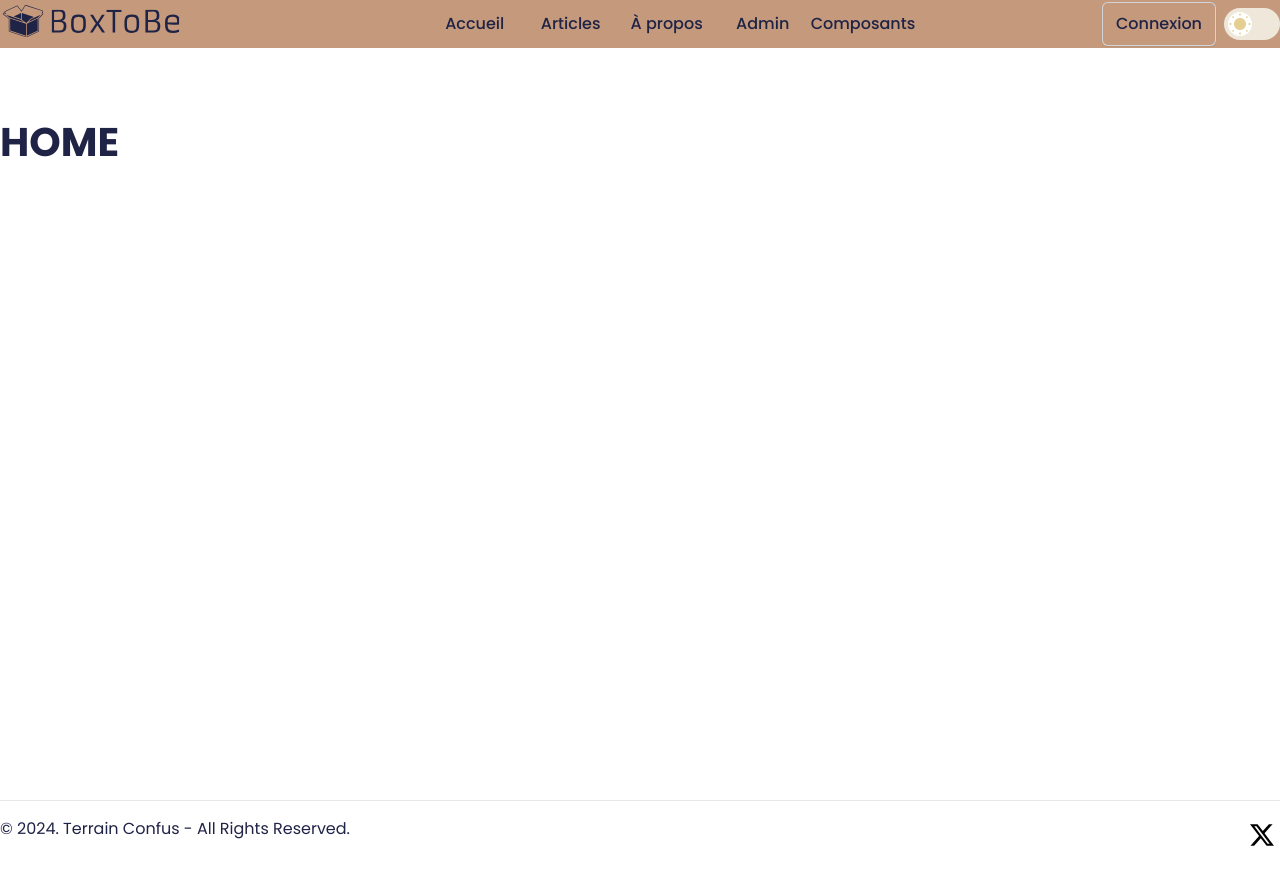
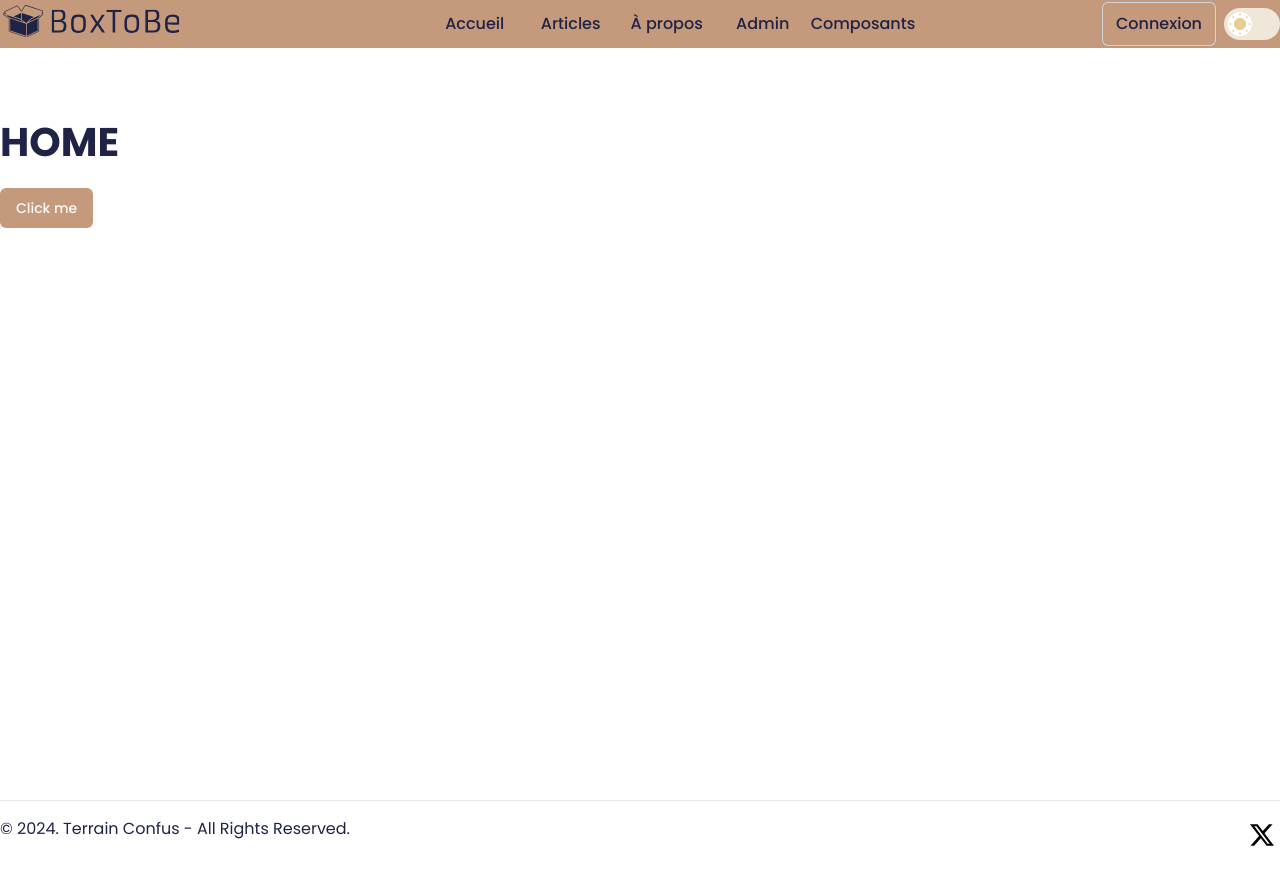
Before and after one commit to UaltarH/ESGI-4IW1-S2-Challenge, a Vue app in the folder frontend/: page / in a window 1280 px wide. Built offline with nearby package versions, Linux system fonts and the light colour scheme.

Commit message:
add library tailwind shadcn

```diff
--- a/frontend/package.json
+++ b/frontend/package.json
@@ -10,7 +10,13 @@
     "scss": "sass --watch src/style/input.scss src/main.css"
   },
   "dependencies": {
+    "class-variance-authority": "^0.7.0",
+    "clsx": "^2.1.1",
     "ionicons": "^7.4.0",
+    "lucide-vue-next": "^0.395.0",
+    "radix-vue": "^1.8.3",
+    "tailwind-merge": "^2.3.0",
+    "tailwindcss-animate": "^1.0.7",
     "vue": "^3.4.19",
     "vue-router": "^4.3.2",
     "zod": "^3.23.8"
--- /dev/null
+++ b/frontend/src/components/ui/button/Button.vue
@@ -0,0 +1,26 @@
+<script setup lang="ts">
+import type { HTMLAttributes } from 'vue'
+import { Primitive, type PrimitiveProps } from 'radix-vue'
+import { type ButtonVariants, buttonVariants } from '.'
+import { cn } from '@/lib/utils'
+
+interface Props extends PrimitiveProps {
+  variant?: ButtonVariants['variant']
+  size?: ButtonVariants['size']
+  class?: HTMLAttributes['class']
+}
+
+const props = withDefaults(defineProps<Props>(), {
+  as: 'button',
+})
+</script>
+
+<template>
+  <Primitive
+    :as="as"
+    :as-child="asChild"
+    :class="cn(buttonVariants({ variant, size }), props.class)"
+  >
+    <slot />
+  </Primitive>
+</template>
--- /dev/null
+++ b/frontend/src/components/ui/button/index.ts
@@ -0,0 +1,35 @@
+import { type VariantProps, cva } from 'class-variance-authority'
+
+export { default as Button } from './Button.vue'
+
+export const buttonVariants = cva(
+  'inline-flex items-center justify-center whitespace-nowrap rounded-md text-sm font-medium ring-offset-background transition-colors focus-visible:outline-none focus-visible:ring-2 focus-visible:ring-ring focus-visible:ring-offset-2 disabled:pointer-events-none disabled:opacity-50',
+  {
+    variants: {
+      variant: {
+        default: 'bg-primary text-primary-foreground hover:bg-primary/90',
+        destructive:
+          'bg-destructive text-destructive-foreground hover:bg-destructive/90',
+        outline:
+          'border border-input bg-background hover:bg-accent hover:text-accent-foreground',
+        secondary:
+          'bg-secondary text-secondary-foreground hover:bg-secondary/80',
+        ghost: 'hover:bg-accent hover:text-accent-foreground',
+        link: 'text-primary underline-offset-4 hover:underline',
+      },
+      size: {
+        default: 'h-10 px-4 py-2',
+        xs: 'h-7 rounded px-2',
+        sm: 'h-9 rounded-md px-3',
+        lg: 'h-11 rounded-md px-8',
+        icon: 'h-10 w-10',
+      },
+    },
+    defaultVariants: {
+      variant: 'default',
+      size: 'default',
+    },
+  },
+)
+
+export type ButtonVariants = VariantProps<typeof buttonVariants>
--- /dev/null
+++ b/frontend/src/lib/utils.ts
@@ -0,0 +1,6 @@
+import { type ClassValue, clsx } from 'clsx'
+import { twMerge } from 'tailwind-merge'
+
+export function cn(...inputs: ClassValue[]) {
+  return twMerge(clsx(inputs))
+}
--- a/frontend/src/main.css
+++ b/frontend/src/main.css
@@ -24,6 +24,46 @@
   --tag-news-bg: #F2CC8F60;
   --tag-tutorial-bg: #0f138060;
   --tag-announcement-bg: #E07A5F60;
+  --background: 0 0% 100%;
+  --foreground: 222.2 84% 4.9%;
+  --muted: 210 40% 96.1%;
+  --muted-foreground: 215.4 16.3% 46.9%;
+  --popover: 0 0% 100%;
+  --popover-foreground: 222.2 84% 4.9%;
+  --card: 0 0% 100%;
+  --card-foreground: 222.2 84% 4.9%;
+  --border: 214.3 31.8% 91.4%;
+  --input: 214.3 31.8% 91.4%;
+  --primary-foreground: 210 40% 98%;
+  --secondary-foreground: 222.2 47.4% 11.2%;
+  --accent: 210 40% 96.1%;
+  --accent-foreground: 222.2 47.4% 11.2%;
+  --destructive: 0 84.2% 60.2%;
+  --destructive-foreground: 210 40% 98%;
+  --ring: 222.2 84% 4.9%;
+  --radius: 0.5rem;
+}
+
+.dark {
+  --background: 222.2 84% 4.9%;
+  --foreground: 210 40% 98%;
+  --muted: 217.2 32.6% 17.5%;
+  --muted-foreground: 215 20.2% 65.1%;
+  --popover: 222.2 84% 4.9%;
+  --popover-foreground: 210 40% 98%;
+  --card: 222.2 84% 4.9%;
+  --card-foreground: 210 40% 98%;
+  --border: 217.2 32.6% 17.5%;
+  --input: 217.2 32.6% 17.5%;
+  --primary: 210 40% 98%;
+  --primary-foreground: 222.2 47.4% 11.2%;
+  --secondary: 217.2 32.6% 17.5%;
+  --secondary-foreground: 210 40% 98%;
+  --accent: 217.2 32.6% 17.5%;
+  --accent-foreground: 210 40% 98%;
+  --destructive: 0 62.8% 30.6%;
+  --destructive-foreground: 210 40% 98%;
+  --ring: 212.7 26.8% 83.9%;
 }
 
 #app {
--- a/frontend/src/pages/index.vue
+++ b/frontend/src/pages/index.vue
@@ -1,6 +1,9 @@
 <template>
   <div class="py-24">
     <h1>Home</h1>
+    <btn>Click me</btn>
   </div>
 </template>
-<script lang="ts" setup></script>
+<script lang="ts" setup>
+import btn from '@/components/ui/button/Button.vue'
+</script>
--- a/frontend/src/style/input.scss
+++ b/frontend/src/style/input.scss
@@ -1,5 +1,3 @@
-//@import './base.css';
-
 @tailwind base;
 @tailwind components;
 @tailwind utilities;
--- a/frontend/tailwind.config.js
+++ b/frontend/tailwind.config.js
@@ -1,14 +1,31 @@
+const animate = require("tailwindcss-animate")
+
 /** @type {import('tailwindcss').Config} */
-export default {
-  darkMode: 'selector',
-  content: ['./index.html', './src/**/*.{vue,js,ts,jsx,tsx}'],
+module.exports = {
+  darkMode: 'class',
+  safelist: ["dark"],
+  prefix: "",
+
+  content: [
+    './pages/**/*.{ts,tsx,vue}',
+    './components/**/*.{ts,tsx,vue}',
+    './app/**/*.{ts,tsx,vue}',
+    './src/**/*.{ts,tsx,vue}',
+	],
+
   purge: ['./index.html', './src/**/*.{vue,js,ts,jsx,tsx}'],
+
   theme: {
+    container: {
+      center: true,
+      padding: "2rem",
+      screens: {
+        "2xl": "1400px",
+      },
+    },
     extend: {
       colors: {
-        'primary': 'var(--primary)',
         'primary-light': 'var(--primary-light)',
-        'secondary': 'var(--secondary)',
         'secondary-light': 'var(--secondary-light)',
         'danger': 'var(--danger)',
         'danger-light': 'var(--danger-light)',
@@ -22,6 +39,71 @@
         'tag-news-bg': 'var(--tag-news-bg)',
         'tag-tutorial-bg': 'var(--tag-tutorial-bg)',
         'tag-announcement-bg': 'var(--tag-announcement-bg)',
+
+        // framework
+        border: "hsl(var(--border))",
+        input: "hsl(var(--input))",
+        ring: "hsl(var(--ring))",
+        background: "hsl(var(--background))",
+        foreground: "hsl(var(--foreground))",
+        primary: {
+          DEFAULT: "var(--primary)",
+          foreground: "hsl(var(--primary-foreground))",
+        },
+        secondary: {
+          DEFAULT: "var(--secondary)",
+          foreground: "hsl(var(--secondary-foreground))",
+        },
+        destructive: {
+          DEFAULT: "hsl(var(--destructive))",
+          foreground: "hsl(var(--destructive-foreground))",
+        },
+        muted: {
+          DEFAULT: "hsl(var(--muted))",
+          foreground: "hsl(var(--muted-foreground))",
+        },
+        accent: {
+          DEFAULT: "hsl(var(--accent))",
+          foreground: "hsl(var(--accent-foreground))",
+        },
+        popover: {
+          DEFAULT: "hsl(var(--popover))",
+          foreground: "hsl(var(--popover-foreground))",
+        },
+        card: {
+          DEFAULT: "hsl(var(--card))",
+          foreground: "hsl(var(--card-foreground))",
+        },
+      },
+      borderRadius: {
+      	xl: "calc(var(--radius) + 4px)",
+        lg: "var(--radius)",
+        md: "calc(var(--radius) - 2px)",
+        sm: "calc(var(--radius) - 4px)",
+      },
+      keyframes: {
+        "accordion-down": {
+          from: { height: 0 },
+          to: { height: "var(--radix-accordion-content-height)" },
+        },
+        "accordion-up": {
+          from: { height: "var(--radix-accordion-content-height)" },
+          to: { height: 0 },
+        },
+        "collapsible-down": {
+          from: { height: 0 },
+          to: { height: 'var(--radix-collapsible-content-height)' },
+        },
+        "collapsible-up": {
+          from: { height: 'var(--radix-collapsible-content-height)' },
+          to: { height: 0 },
+        },
+      },
+      animation: {
+        "accordion-down": "accordion-down 0.2s ease-out",
+        "accordion-up": "accordion-up 0.2s ease-out",
+        "collapsible-down": "collapsible-down 0.2s ease-in-out",
+        "collapsible-up": "collapsible-up 0.2s ease-in-out",
       },
       width: {
         'xl': 'var(--xl)',
@@ -48,5 +130,5 @@
       '2': '2 2 0%',
     },
   },
-  plugins: [],
+  plugins: [animate],
 }
```
Also changed, not shown: frontend/src/style/partials/_globals.scss (+62 -1 lines), frontend/components.json (added), 2 other files (tests, documents, lock files or other folders).
